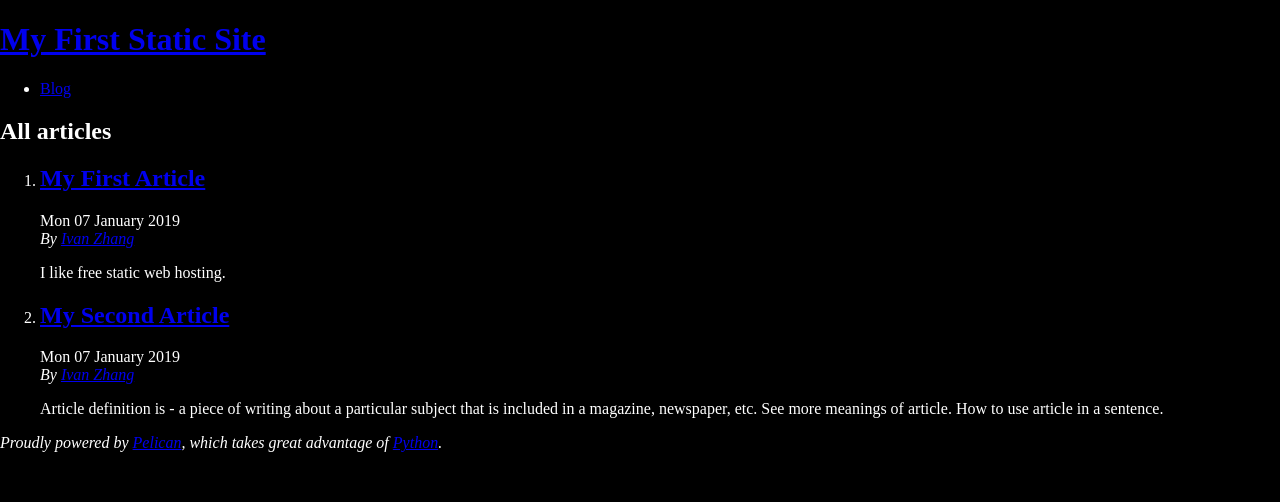
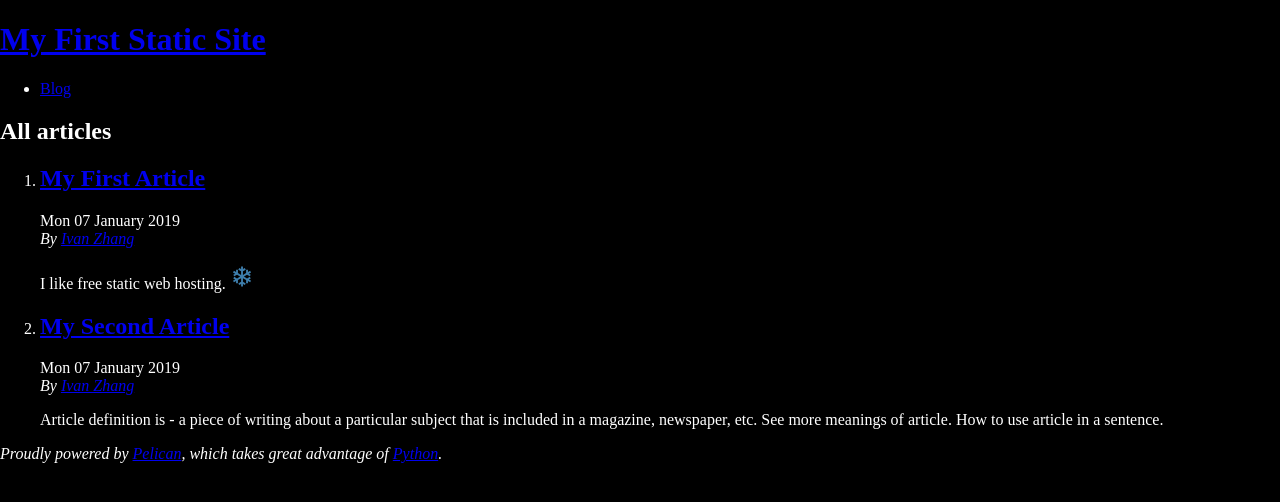
Before and after one commit to IvanZyf666/IvanZyf666.github.io, a plain HTML site: page index.html in a window 1280 px wide. Drawn offline with Linux system fonts and the light colour scheme.

Commit message:
add snow svg

```diff
--- a/index.html
+++ b/index.html
@@ -28,7 +28,7 @@
                         <a class="url fn" href="https://IvanZyf666.github.io/author/ivan-zhang.html">Ivan Zhang</a>
                     </address>
                 </footer><!-- /.post-info -->
-                <div class="entry-content"> <p>I like free static web hosting.</p> </div><!-- /.entry-content -->
+                <div class="entry-content"> <p>I like free static web hosting. <img src = "snow.svg" style="height: 25px;" alt="logo" id="logo"/> </p> </div><!-- /.entry-content -->
         </article></li>
         <li><article class="hentry">
                 <header> <h2 class="entry-title"><a href="https://IvanZyf666.github.io/my-second-article.html" rel="bookmark" title="Permalink to My Second Article">My Second Article</a></h2> </header>
```
Also changed, not shown: snow.svg (added).
